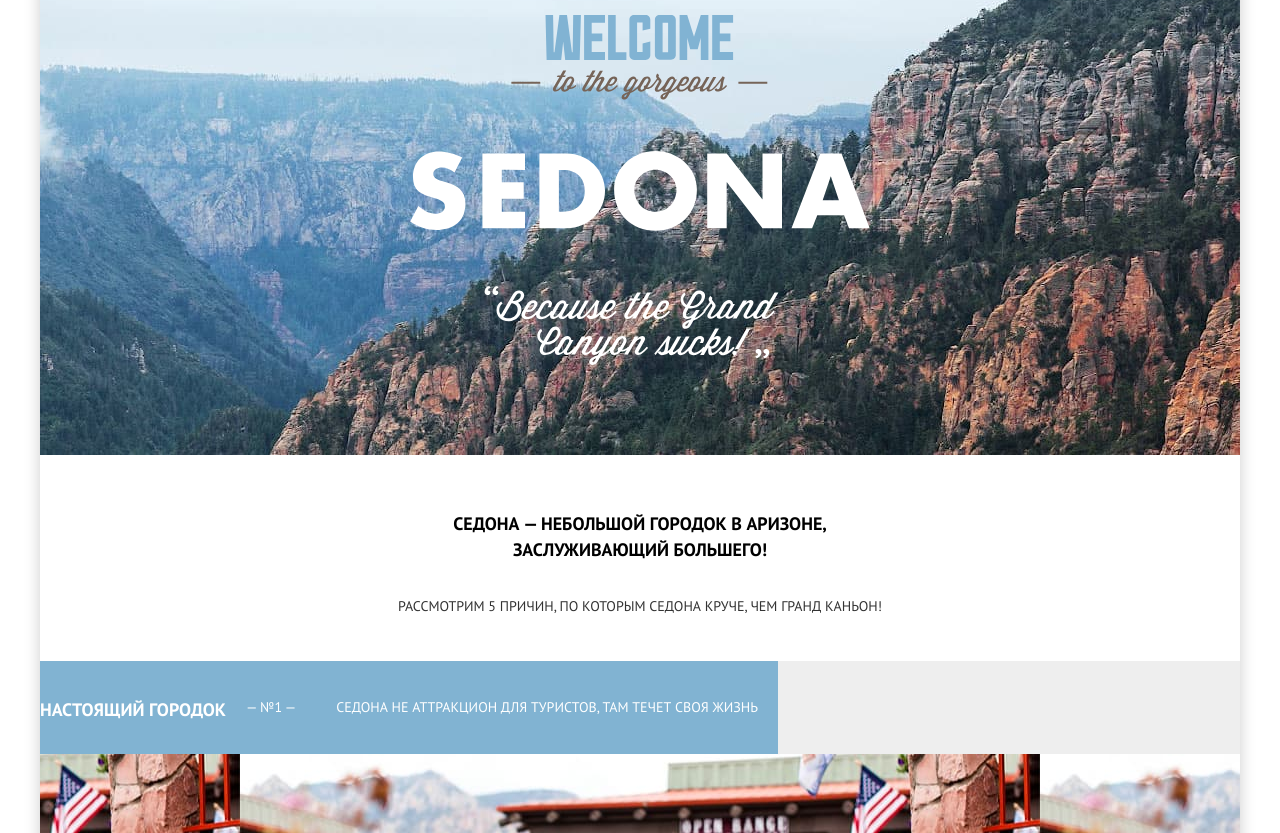
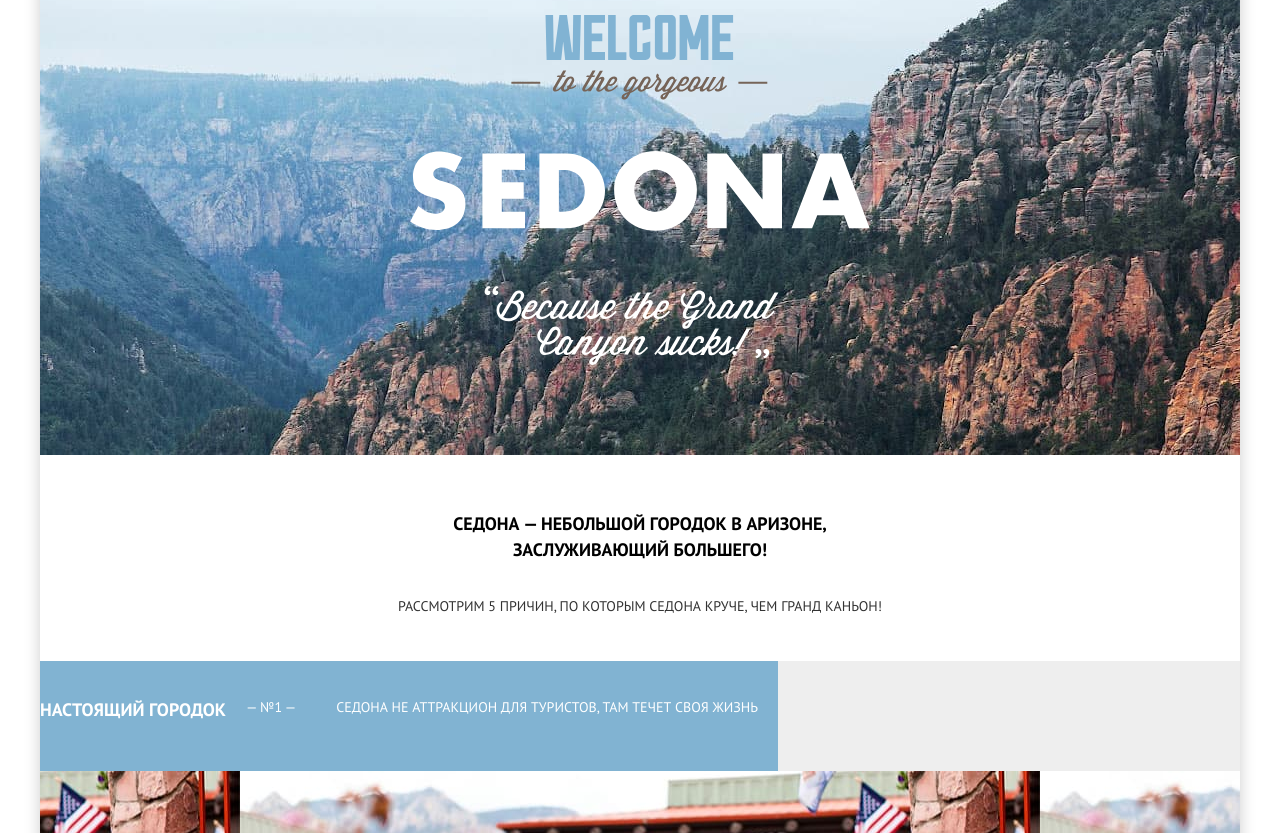
Before and after one commit to AndrewP-GH/sedona, a website: page index.html in a window 1280 px wide. Shown: the part 119-952 px from the top of the page. Drawn offline with Linux system fonts and the light colour scheme.

Commit message:
Fix blue block

```diff
--- a/styles/blocks/main-section-reasons.css
+++ b/styles/blocks/main-section-reasons.css
@@ -30,7 +30,7 @@
 .main-section-reason-desc__blue_block {
   background-color: #81b3d2;
   color: #ffffff;
-  padding: 36px 0px 0px;
+  padding: 36px 0px 36px;
 }
 
 .main-section-reason-desc__blue_block .main-section-reason-header {
@@ -45,10 +45,6 @@
 
 .main-section-reason-desc__blue_block .main-section-reason-text:not(:last-of-type) {
   margin-bottom: 16px;
-}
-
-.main-section-reason-desc__blue_block .main-section-reason-text:last-of-type {
-  margin-bottom: 36px;
 }
 
 .main-section-reason-image {
```
